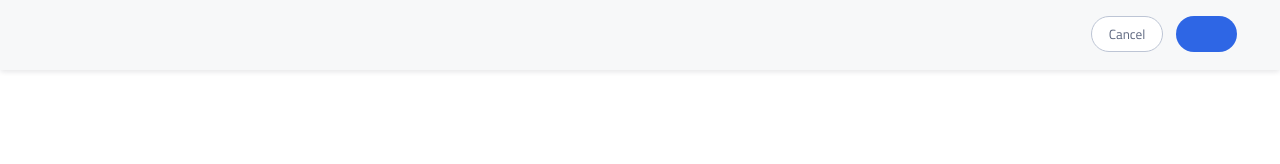
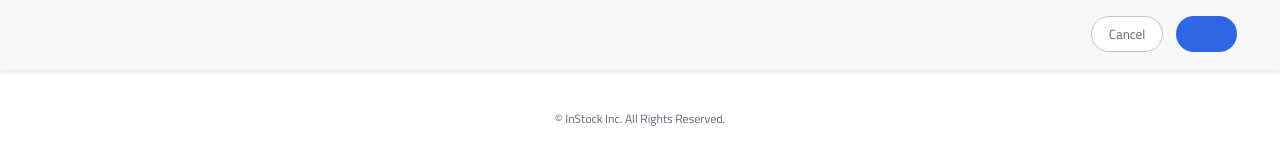
Before and after one commit to Al-Hackman/xmen-in-stock, a React (Create React App) app in the folder client/: page /add-warehouse in a window 1280 px wide. Shown: the part 680-844 px from the top of the page. Before the commit the page ends 800 px from the top, so only its background shows below. Built offline with nearby package versions, Linux system fonts and the light colour scheme.

Commit message:
Added the fotter

```diff
--- a/client/src/App.js
+++ b/client/src/App.js
@@ -4,6 +4,7 @@ import { Switch, Route } from "react-router-dom";
 import WarehouseList from "./components/WarehouseList/WarehouseList";
 import WarehouseForm from "./components/WarehouseForm/WarehouseForm";
 import Header from "./components/Header/Header";
+import Footer from "./components/Footer/Footer";
 
 class App extends React.Component {
 
@@ -27,6 +28,8 @@ class App extends React.Component {
               render={(routerProps) =><WarehouseForm {...routerProps}/>}
             />
           </Switch>
+
+          <Footer />
       </>
     );
   }
--- /dev/null
+++ b/client/src/components/Footer/Footer.jsx
@@ -0,0 +1,16 @@
+import React from 'react';
+import './footer.scss';
+
+
+
+function Footer() {
+
+        return (
+
+        <footer className="footer-wrap">
+            <span className="footer-wrap__content"> &copy; InStock Inc. All Rights Reserved.</span>
+        </footer>
+    )
+}
+
+export default Footer;
--- /dev/null
+++ b/client/src/components/Footer/footer.scss
@@ -0,0 +1,28 @@
+@use '../../styles/partials/mixins' as mix;
+@use '../../styles/partials/variables' as *;
+
+
+// html, body{
+//   height: 100%;
+//   position: relative;
+// }
+
+// #root {
+//  display: flex;
+//  flex-direction: column;
+// }
+
+.footer-wrap{
+    width: 100%;
+    display: flex;
+    justify-content: center;
+    // position: absolute;
+    // bottom: 0;
+    // margin-top: auto;
+
+    &__content{
+        @include mix.paragraph-small;
+        color: $table-headers;
+        padding: 2.5rem 0px;
+    }
+}
--- a/client/src/components/Header/header.scss
+++ b/client/src/components/Header/header.scss
@@ -28,6 +28,10 @@
         border: none;
         color: $dividers-borders;
         background-color: $cta-button;
+    }
+
+    &__btn:hover{
+        text-decoration: underline;
     }
 
     &__btn-link{
```
